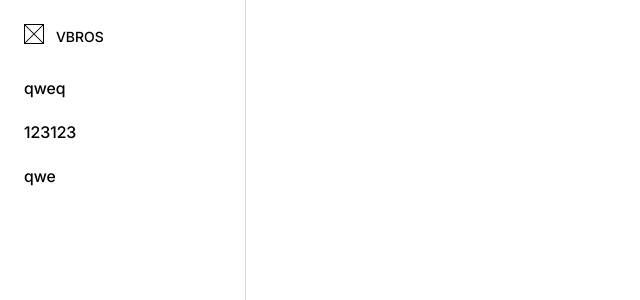
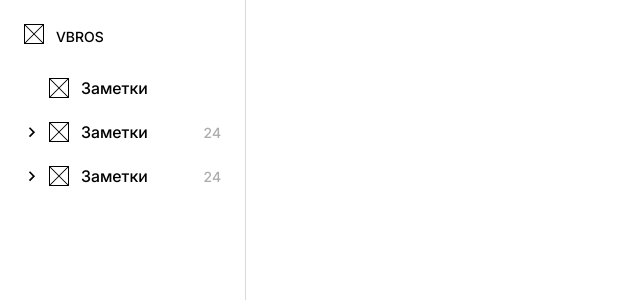
Before and after one commit to DarkMend/vbros, a React (Vite) app in the folder frontend/: page / in a window 1280 px wide. Shown: the top 300 px of the page, without its empty margins (0-640 px from the left). Built offline with nearby package versions, Linux system fonts and the light colour scheme.

Commit message:
sidebar nav

```diff
--- a/frontend/package.json
+++ b/frontend/package.json
@@ -10,6 +10,7 @@
     "preview": "vite preview"
   },
   "dependencies": {
+    "classnames": "^2.5.1",
     "react": "^18.3.1",
     "react-dom": "^18.3.1",
     "react-router-dom": "^7.1.1"
--- /dev/null
+++ b/frontend/src/components/ArrowSvg/ArrowSvg.tsx
@@ -0,0 +1,7 @@
+export default function ArrowSvg({ ...props }) {
+    return (
+        <svg width="8" height="11" viewBox="0 0 8 11" fill="none" xmlns="http://www.w3.org/2000/svg" {...props}>
+            <path d="M0.908203 8.95931L4.7332 5.13431L0.908203 1.30931L2.09154 0.134308L7.09154 5.13431L2.09154 10.1343L0.908203 8.95931Z" fill="black" />
+        </svg>
+    )
+}
--- /dev/null
+++ b/frontend/src/components/Sidebar/MenuItem/MenuItem.module.scss
@@ -0,0 +1,88 @@
+.nav {
+    display: flex;
+    flex-direction: row;
+    align-items: center;
+    justify-content: space-between;
+
+    &__main {
+        display: flex;
+        flex-direction: row;
+        align-items: center;
+        gap: 10px;
+    }
+
+    .quantity {
+        font-size: 14px;
+        color: #ADADAD;
+
+        &.none{
+            display: none;
+        }
+    }
+
+    .arrow {
+        display: flex;
+        flex-direction: row;
+        align-items: center;
+        justify-content: center;
+        width: 15px;
+        cursor: pointer;
+        transition: all .3s ease;
+
+        &.active{
+            transform: rotate(90deg);
+        }
+
+        &:hover{
+            transform: scale(1.2);
+        }
+
+        &.active:hover{
+            transform: scale(1.2) rotate(90deg);
+        }
+
+        &.none{
+            svg{
+                display: none;
+            }
+        }
+    }
+}
+
+.nav__href {
+    display: flex;
+    flex-direction: row;
+    align-items: center;
+    gap: 12px;
+}
+
+.icon {
+    width: 20px;
+    height: 20px;
+
+    img {
+        width: 100%;
+        height: 100%;
+        object-fit: cover;
+    }
+}
+
+.nav__list{
+    display: flex;
+    flex-direction: column;
+    gap: 16px;
+    margin-top: 0;
+    margin-left: 0;
+    transition: all .3s ease;
+    height: 0;
+    opacity: 0;
+    visibility: hidden;
+
+    &.active{
+        margin-top: 16px;
+        margin-left: 50px;
+        height: auto;
+        opacity: 1;
+        visibility: visible;
+    }
+}
--- /dev/null
+++ b/frontend/src/components/Sidebar/MenuItem/MenuItem.props.ts
@@ -0,0 +1,5 @@
+export interface IMenuItem {
+    href: string;
+    arrowActive?: boolean;
+    quantityActive?: boolean;
+}
--- /dev/null
+++ b/frontend/src/components/Sidebar/MenuItem/MenuItem.tsx
@@ -0,0 +1,63 @@
+import { Link } from "react-router-dom";
+import styles from './MenuItem.module.scss'
+import { IMenuItem } from "./MenuItem.props";
+import ArrowSvg from "../../ArrowSvg/ArrowSvg";
+import { MouseEventHandler, useState } from "react";
+import cn from 'classnames'
+
+export default function MenuItem({ href, arrowActive = false, quantityActive = false, ...props }: IMenuItem) {
+    const [listActive, setListActive] = useState(false);
+
+    const expandList: MouseEventHandler<HTMLDivElement> = (e) => {
+        e.preventDefault();
+        setListActive(state => !state);
+    }
+
+    return (
+        <Link to={href}>
+            <div className={styles['nav']} {...props}>
+                <div className={styles['nav__main']}>
+                    <div className={cn(styles['arrow'], {
+                        [styles['active']]: listActive,
+                        [styles['none']]: arrowActive
+                    })} onClick={expandList}>
+                        <ArrowSvg className={styles['arrow_svg']} />
+                    </div>
+                    <div className={styles['nav__href']}>
+                        <div className={styles['icon']}>
+                            <img src="./sqrt.png" alt="" />
+                        </div>
+                        <div className={styles['text']}>
+                            Заметки
+                        </div>
+                    </div>
+                </div>
+                <div className={cn(styles['quantity'], {
+                    [styles['none']]: quantityActive
+                })}>
+                    24
+                </div>
+            </div>
+            <div className={cn(styles['nav__list'], {
+                [styles['active']]: listActive
+            })}>
+                <div className={styles['nav__href']}>
+                    <div className={styles['icon']}>
+                        <img src="./sqrt.png" alt="" />
+                    </div>
+                    <div className={styles['text']}>
+                        Заметки
+                    </div>
+                </div>
+                <div className={styles['nav__href']}>
+                    <div className={styles['icon']}>
+                        <img src="./sqrt.png" alt="" />
+                    </div>
+                    <div className={styles['text']}>
+                        Заметки
+                    </div>
+                </div>
+            </div>
+        </Link>
+    )
+}
--- /dev/null
+++ b/frontend/src/components/Sidebar/Sidebar.module.scss
@@ -0,0 +1,29 @@
+@import './../../index.scss';
+
+.sidebar {
+    display: flex;
+    flex-direction: column;
+    gap: 30px;
+    width: 246px;
+    border-right: 1px solid #D9D9D9;
+    min-height: 100vh;
+    padding: 24px;
+
+    .logo {
+        display: flex;
+        flex-direction: row;
+        align-items: center;
+        gap: 12px;
+
+        h2 {
+            font-size: 14px;
+            font-weight: 500;
+        }
+    }
+
+    .menu{
+        display: flex;
+        flex-direction: column;
+        gap: 24px;
+    }
+}
--- /dev/null
+++ b/frontend/src/components/Sidebar/Sidebar.tsx
@@ -0,0 +1,29 @@
+import MenuItem from './MenuItem/MenuItem'
+import styles from './Sidebar.module.scss'
+
+export default function Sidebar() {
+    return (
+        <div className={styles['sidebar']}>
+            <div className={styles['logo']}>
+                <div className={styles['img']}>
+                    <img src="./sqrt.png" alt="" />
+                </div>
+                <h2>VBROS</h2>
+            </div>
+            <div className={styles['menu']}>
+                <MenuItem href='/' arrowActive={true} quantityActive={true}/>
+                <MenuItem href='/' />
+                <MenuItem href='/' />
+
+            </div>
+            <div className={styles['profile__wrapper']}>
+                <div className={styles['premium']}>
+
+                </div>
+                <div className={styles['profile']}>
+
+                </div>
+            </div>
+        </div>
+    )
+}
--- a/frontend/src/index.css
+++ b/frontend/src/index.scss
@@ -30,3 +30,5 @@ a{
   text-decoration: none;
   color: inherit;
 }
+
+$font-color: black;
--- a/frontend/src/layouts/MainLayout/MainLayout.module.scss
+++ b/frontend/src/layouts/MainLayout/MainLayout.module.scss
@@ -4,36 +4,6 @@
     gap: 24px;
 }
 
-/* sidebar */
-
-.sidebar {
-    display: flex;
-    flex-direction: column;
-    gap: 30px;
-    width: 246px;
-    border-right: 1px solid #D9D9D9;
-    min-height: 100vh;
-    padding: 24px;
-
-    .logo {
-        display: flex;
-        flex-direction: row;
-        align-items: center;
-        gap: 12px;
-
-        h2 {
-            font-size: 14px;
-            font-weight: 500;
-        }
-    }
-
-    .menu{
-        display: flex;
-        flex-direction: column;
-        gap: 24px;
-    }
-}
-
 .page {
     padding: 24px;
     padding-left: 0px;
--- a/frontend/src/layouts/MainLayout/MainLayout.tsx
+++ b/frontend/src/layouts/MainLayout/MainLayout.tsx
@@ -1,30 +1,11 @@
 import { Outlet } from 'react-router-dom'
 import styles from './MainLayout.module.scss'
+import Sidebar from '../../components/Sidebar/Sidebar'
 
 export default function MainLayout() {
     return (
         <div className={styles['main-layout']}>
-            <div className={styles['sidebar']}>
-                <div className={styles['logo']}>
-                    <div className={styles['img']}>
-                        <img src="./sqrt.png" alt="" />
-                    </div>
-                    <h2>VBROS</h2>
-                </div>
-                <div className={styles['menu']}>
-                    <a href="">qweq</a>
-                    <a href="">123123</a>
-                    <a href="">qwe</a>
-                </div>
-                <div className={styles['profile__wrapper']}>
-                    <div className={styles['premium']}>
-
-                    </div>
-                    <div className={styles['profile']}>
-
-                    </div>
-                </div>
-            </div>
+            <Sidebar />
             <div className={styles['page']}>
                 <Outlet />
             </div>
--- a/frontend/src/main.tsx
+++ b/frontend/src/main.tsx
@@ -1,6 +1,6 @@
 import { StrictMode } from 'react'
 import { createRoot } from 'react-dom/client'
-import './index.css'
+import './index.scss'
 import { RouterProvider } from 'react-router-dom'
 import router from './router'
 
```
Also changed, not shown: frontend/public/arrow.svg (added), 1 other file (tests, documents, lock files or other folders).
